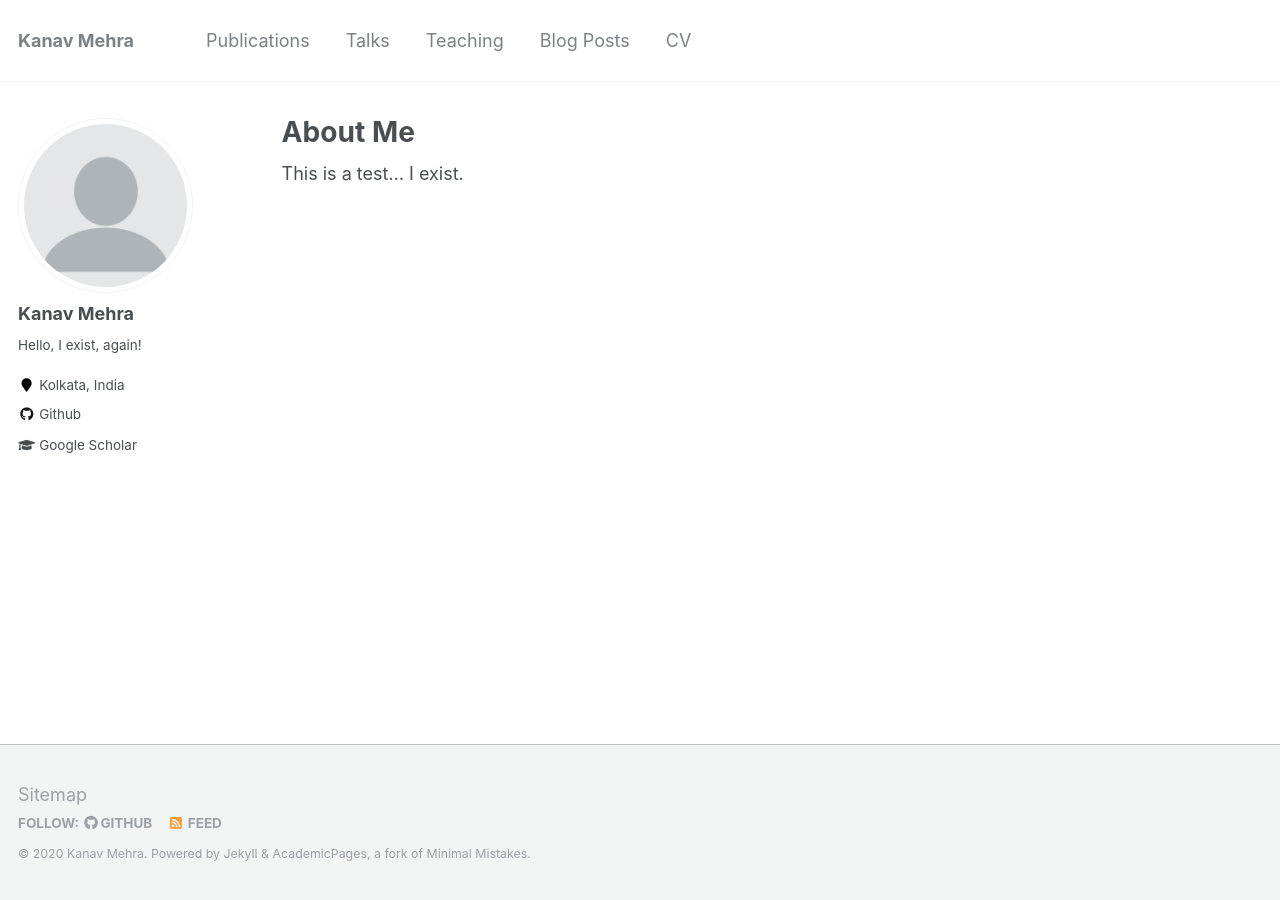
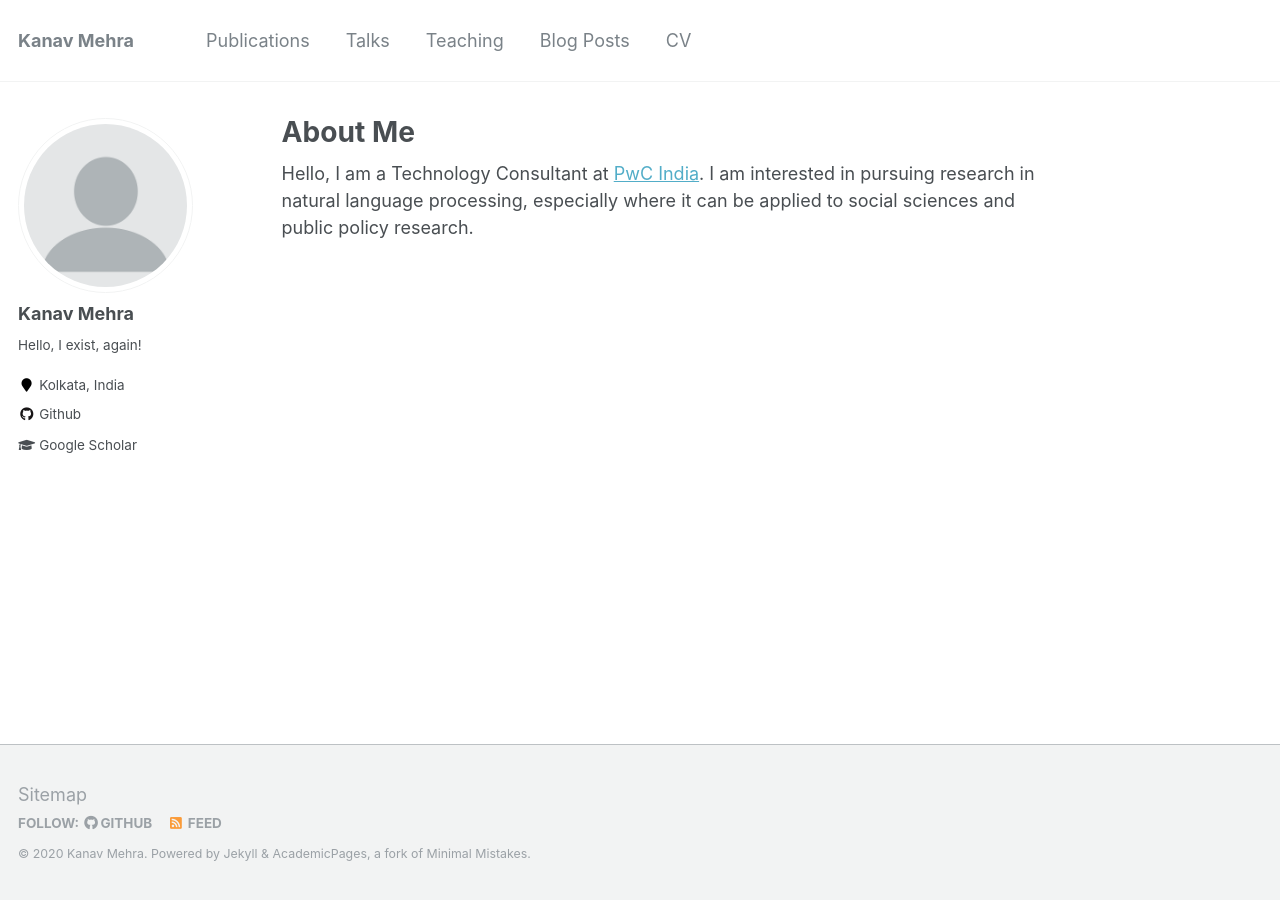
Before and after one commit to kanav-mehra/kanav-mehra.github.io, a Jekyll site: the page built from _pages/about.md, in a window 1280 px wide. Built offline with Jekyll 4.4.1, drawn with Linux system fonts in a browser that asks for light colours.

Commit message:
Added About Section

```diff
--- a/_pages/about.md
+++ b/_pages/about.md
@@ -8,4 +8,4 @@ redirect_from:
   - /about.html
 ---
 
-This is a test... I exist.
+Hello, I am a Technology Consultant at [PwC India](https://www.pwc.in/). I am interested in pursuing research in natural language processing, especially where it can be applied to social sciences and public policy research.
```
